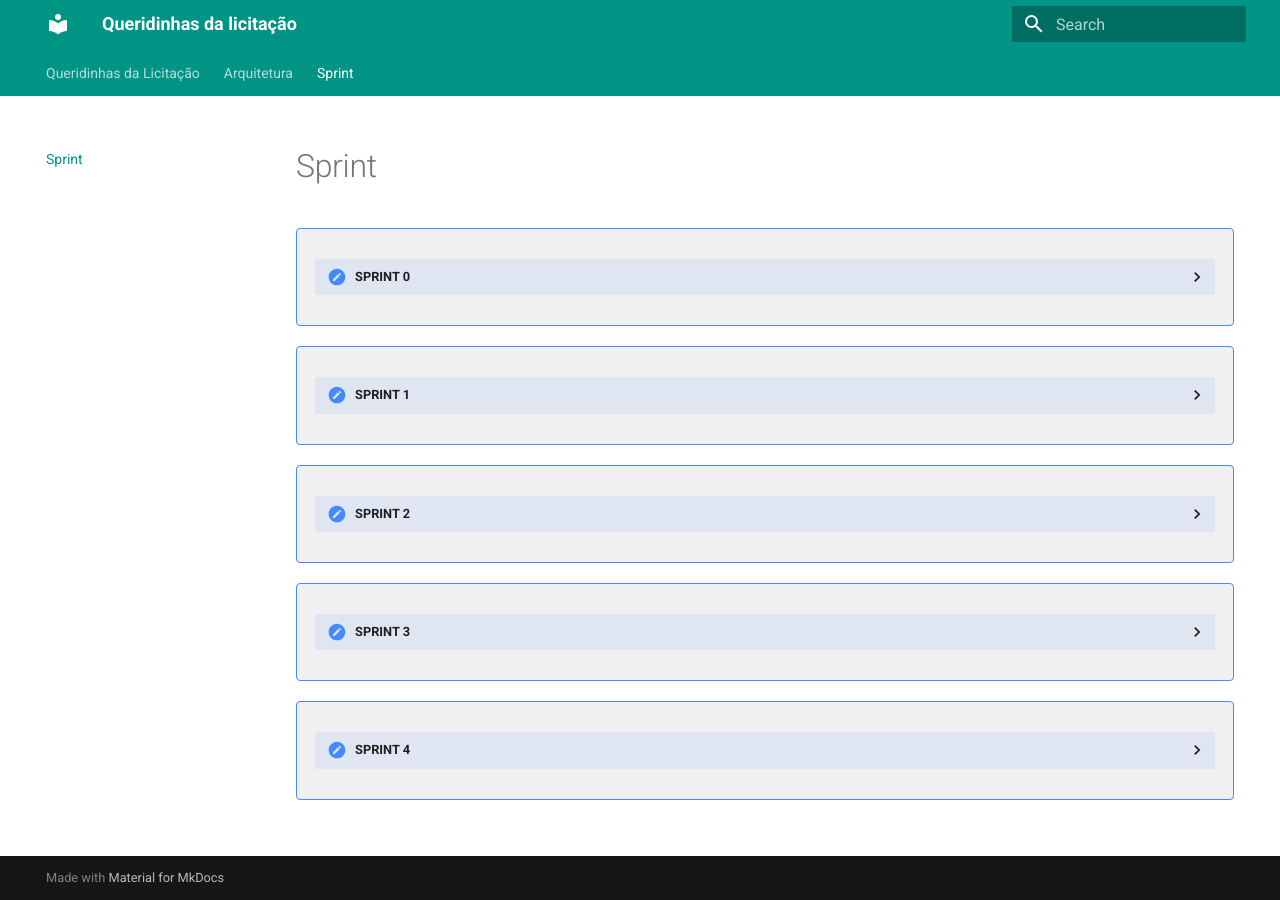
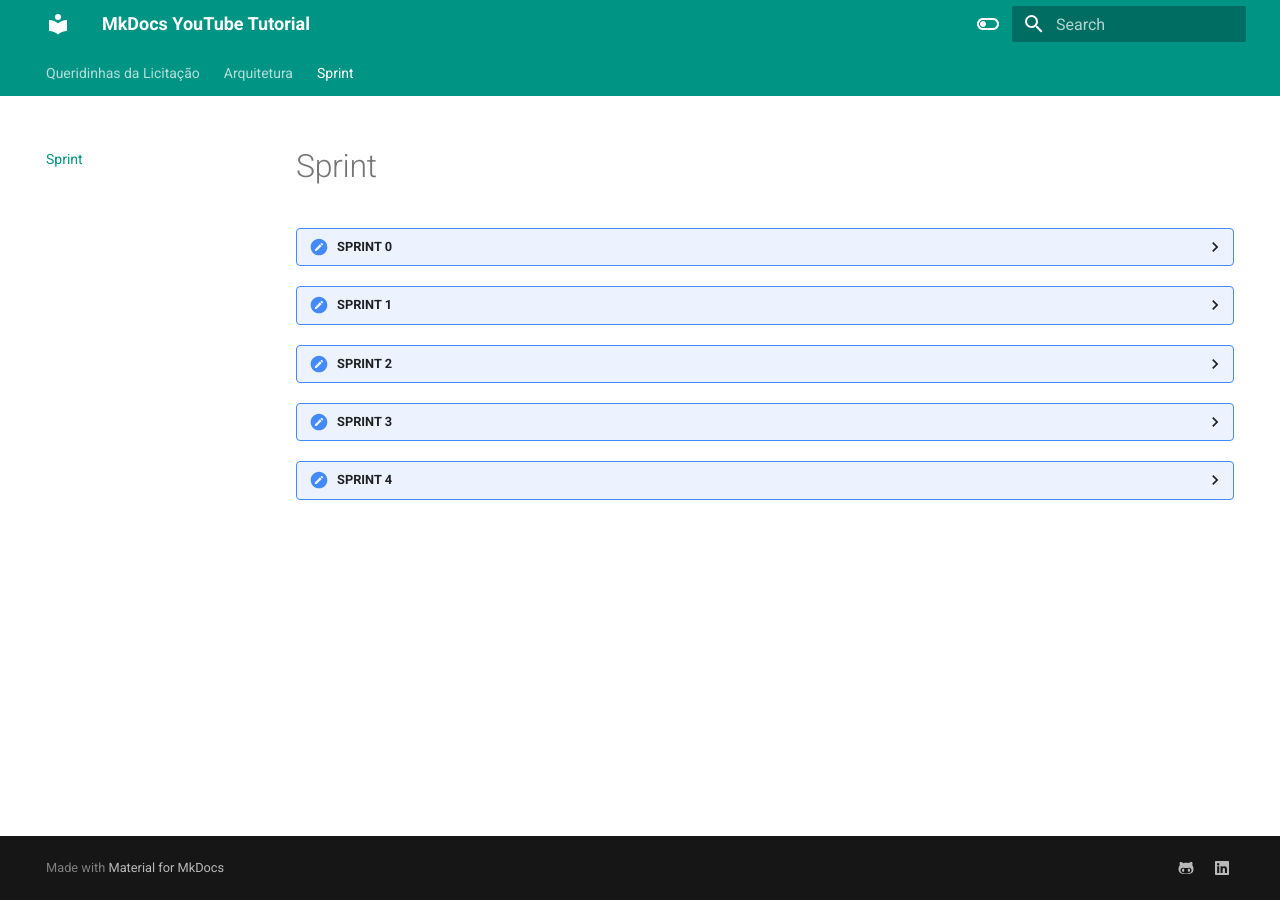
Before and after one commit to davi-aguiar-vieira/mkdocs-teste, an MkDocs documentation site: the page built from docs/Sprint.md, in a window 1280 px wide. Built offline with MkDocs 1.6.1 and Material for MkDocs 9.7.7, drawn with Linux system fonts in a browser that asks for light colours.

```diff
--- a/docs/Sprint.md
+++ b/docs/Sprint.md
@@ -1,153 +1,170 @@
-<details style="background-color: #f0f0f0; padding: 30px;" >
-  <summary style="font-weigth: bold;">SPRINT 0</summary>
-<h2>Sprint 0</h2>
-<p><strong>Período:</strong> 18/03/2024 a 25/03/2024</p>
+<!DOCTYPE html>
+<html lang="en">
+<head>
+<meta charset="UTF-8">
+<meta name="viewport" content="width=device-width, initial-scale=1.0">
+<title>Document</title>
+<style>
+@media (prefers-color-scheme: dark) {
+  .custom-details {
+    background-color: #333; /* Altere para a cor desejada para o modo escuro */
+    color: #fff; /* Altere para a cor desejada para o texto no modo escuro */
+  }
+}
+</style>
+</head>
+<body>
 
-<h3>Formação dos Grupos e Definição dos Temas</h3>
-<p><strong>Descrição:</strong><br>
-Nesta Sprint, o grupo discutiu e decidiu que as reuniões serão realizadas semanalmente, mas podendo ser feita mais de uma vez caso seja necessário, às segundas-feiras às 20:00 na plataforma Discord. Também foi explicado e discutido como o projeto seria conduzido, além de sugerir três possíveis temas para serem abordados no projeto.</p>
+<details class="custom-details">
+  <summary style="font-weight: bold;">SPRINT 0</summary>
+  <h2>Sprint 0</h2>
+  <p><strong>Período:</strong> 18/03/2024 a 25/03/2024</p>
 
-<h3>Reunião 1</h3>
-<p><strong>Data:</strong> 22/03/2024<br>
-<strong>Local:</strong> Discord</p>
+  <h3>Formação dos Grupos e Definição dos Temas</h3>
+  <p><strong>Descrição:</strong><br>
+  Nesta Sprint, o grupo discutiu e decidiu que as reuniões serão realizadas semanalmente, mas podendo ser feita mais de uma vez caso seja necessário, às segundas-feiras às 20:00 na plataforma Discord. Também foi explicado e discutido como o projeto seria conduzido, além de sugerir três possíveis temas para serem abordados no projeto.</p>
 
-<h4>Tarefas Entregues:</h4>
-<ul>
-  <li>Definir o horário, data e frequência das reuniões.</li>
-  <li>Explicar o processo de trabalho do projeto.</li>
-  <li>Sugerir três possíveis temas para o projeto.</li>
-</ul>
+  <h3>Reunião 1</h3>
+  <p><strong>Data:</strong> 22/03/2024<br>
+  <strong>Local:</strong> Discord</p>
 
-<h4>Recursos de Estudo:</h4>
-<ul>
-  <li>Notas da reunião onde foram formados os grupos.</li>
-  <li>Anotações sobre os temas sugeridos.</li>
-</ul>
+  <h4>Tarefas Entregues:</h4>
+  <ul>
+    <li>Definir o horário, data e frequência das reuniões.</li>
+    <li>Explicar o processo de trabalho do projeto.</li>
+    <li>Sugerir três possíveis temas para o projeto.</li>
+  </ul>
 
+  <h4>Recursos de Estudo:</h4>
+  <ul>
+    <li>Notas da reunião onde foram formados os grupos.</li>
+    <li>Anotações sobre os temas sugeridos.</li>
+  </ul>
 </details>
 
-<details style="background-color: #f0f0f0; padding: 30px;" >
-  <summary style="font-weigth: bold;">SPRINT 1</summary>
-<h2>Sprint 1</h2>
-<p><strong>Período:</strong> 25/03/2024 a 01/04/2024</p>
+<details class="custom-details">
+  <summary style="font-weight: bold;">SPRINT 1</summary>
+  <h2>Sprint 1</h2>
+  <p><strong>Período:</strong> 25/03/2024 a 01/04/2024</p>
 
-<h3>Estudo do GitHub e Metodologia Ágil</h3>
-<p><strong>Descrição:</strong><br>
-Nesta Sprint, o time se concentrou em estudar o GitHub e a metodologia ágil para nos prepararmos para o desenvolvimento do projeto. Esta sprint foi dedicada a compreender os princípios básicos de controle de versão, colaboração em equipe e práticas ágeis de desenvolvimento de software.</p>
+  <h3>Estudo do GitHub e Metodologia Ágil</h3>
+  <p><strong>Descrição:</strong><br>
+  Nesta Sprint, o time se concentrou em estudar o GitHub e a metodologia ágil para nos prepararmos para o desenvolvimento do projeto. Esta sprint foi dedicada a compreender os princípios básicos de controle de versão, colaboração em equipe e práticas ágeis de desenvolvimento de software.</p>
 
-<h3>Reunião 2</h3>
-<p><strong>Data:</strong> 25/03/2024<br>
-<strong>Local:</strong> Discord</p>
+  <h3>Reunião 2</h3>
+  <p><strong>Data:</strong> 25/03/2024<br>
+  <strong>Local:</strong> Discord</p>
 
-<h4>Tarefas Entregues:</h4>
-<ul>
-  <li>Estudar o funcionamento básico do GitHub.</li>
-  <li>Criar e clonar repositórios no GitHub.</li>
-  <li>Realizar commits, push e pull requests.</li>
-  <li>Entender o conceito de branch e merge.</li>
-  <li>Familiarizar-se com a metodologia ágil e seus princípios.</li>
-  <li>Pesquisar e discutir sobre as práticas ágeis mais relevantes para o nosso projeto.</li>
-</ul>
+  <h4>Tarefas Entregues:</h4>
+  <ul>
+    <li>Estudar o funcionamento básico do GitHub.</li>
+    <li>Criar e clonar repositórios no GitHub.</li>
+    <li>Realizar commits, push e pull requests.</li>
+    <li>Entender o conceito de branch e merge.</li>
+    <li>Familiarizar-se com a metodologia ágil e seus princípios.</li>
+    <li>Pesquisar e discutir sobre as práticas ágeis mais relevantes para o nosso projeto.</li>
+  </ul>
 
-<h4>Recursos de Estudo:</h4>
-<ul>
-  <li>Tutoriais e documentação do GitHub.</li>
-  <li>Livros e artigos sobre metodologia ágil.</li>
-  <li>Material de referência sobre controle de versão e colaboração em equipe.</li>
-</ul>
-
+  <h4>Recursos de Estudo:</h4>
+  <ul>
+    <li>Tutoriais e documentação do GitHub.</li>
+    <li>Livros e artigos sobre metodologia ágil.</li>
+    <li>Material de referência sobre controle de versão e colaboração em equipe.</li>
+  </ul>
 </details>
 
-<details style="background-color: #f0f0f0; padding: 30px;" >
-  <summary style="font-weigth: bold;">SPRINT 2</summary>
-<h2>Sprint 2</h2>
-<p><strong>Período:</strong> 01/04/2024 a 08/04/2024</p>
+<details class="custom-details">
+  <summary style="font-weight: bold;">SPRINT 2</summary>
+  <h2>Sprint 2</h2>
+  <p><strong>Período:</strong> 01/04/2024 a 08/04/2024</p>
 
-<h3>Estudo do Querido Diário, Raspagem de Dados e Metodologias de Desenvolvimento</h3>
-<p><strong>Descrição:</strong><br>
-Nesta Sprint, dedicamos tempo para estudar e entender os conceitos relacionados à contribuição para o projeto Querido Diário, além de aprofundar nossos conhecimentos em raspagem de dados, criação de spiders, utilização do Scrapy e práticas de desenvolvimento colaborativo como Git Flow, GitHub e Scrum.</p>
+  <h3>Estudo do Querido Diário, Raspagem de Dados e Metodologias de Desenvolvimento</h3>
+  <p><strong>Descrição:</strong><br>
+  Nesta Sprint, dedicamos tempo para estudar e entender os conceitos relacionados à contribuição para o projeto Querido Diário, além de aprofundar nossos conhecimentos em raspagem de dados, criação de spiders, utilização do Scrapy e práticas de desenvolvimento colaborativo como Git Flow, GitHub e Scrum.</p>
 
-<h3>Reunião 3</h3>
-<p><strong>Data:</strong> 01/04/2024<br>
-<strong>Local:</strong> Discord</p>
+  <h3>Reunião 3</h3>
+  <p><strong>Data:</strong> 01/04/2024<br>
+  <strong>Local:</strong> Discord</p>
 
-<h4>Tarefas Entregues:</h4>
-<ul>
-  <li>Pesquisar e compreender o projeto Querido Diário e suas diretrizes para contribuição.</li>
-  <li>Estudar os princípios e técnicas de raspagem de dados.</li>
-  <li>Explorar a criação de spiders para coleta de informações.</li>
-  <li>Aprender sobre o funcionamento do Scrapy como ferramenta de scraping.</li>
-  <li>Entender os conceitos e fluxos de trabalho do Git Flow.</li>
-  <li>Praticar a utilização avançada do GitHub para colaboração em equipe.</li>
-  <li>Aprofundar os conhecimentos sobre Scrum e sua aplicação no contexto do projeto.</li>
-</ul>
+  <h4>Tarefas Entregues:</h4>
+  <ul>
+    <li>Pesquisar e compreender o projeto Querido Diário e suas diretrizes para contribuição.</li>
+    <li>Estudar os princípios e técnicas de raspagem de dados.</li>
+    <li>Explorar a criação de spiders para coleta de informações.</li>
+    <li>Aprender sobre o funcionamento do Scrapy como ferramenta de scraping.</li>
+    <li>Entender os conceitos e fluxos de trabalho do Git Flow.</li>
+    <li>Praticar a utilização avançada do GitHub para colaboração em equipe.</li>
+    <li>Aprofundar os conhecimentos sobre Scrum e sua aplicação no contexto do projeto.</li>
+  </ul>
 
-<h4>Recursos de Estudo:</h4>
-<ul>
-  <li>Documentação do Querido Diário.</li>
-  <li>Tutoriais e materiais sobre raspagem de dados.</li>
-  <li>Documentação oficial do Scrapy.</li>
-  <li>Livros e artigos sobre Git Flow e GitHub.</li>
-  <li>Recursos sobre metodologia Scrum.</li>
-</ul>
-
+  <h4>Recursos de Estudo:</h4>
+  <ul>
+    <li>Documentação do Querido Diário.</li>
+    <li>Tutoriais e materiais sobre raspagem de dados.</li>
+    <li>Documentação oficial do Scrapy.</li>
+    <li>Livros e artigos sobre Git Flow e GitHub.</li>
+    <li>Recursos sobre metodologia Scrum.</li>
+  </ul>
 </details>
 
-<details style="background-color: #f0f0f0; padding: 30px;" >
-  <summary style="font-weigth: bold;">SPRINT 3</summary>
-<h2>Sprint 3</h2>
-<p><strong>Período:</strong> 08/04/2024 a 15/04/2024</p>
+<details class="custom-details">
+  <summary style="font-weight: bold;">SPRINT 3</summary>
+  <h2>Sprint 3</h2>
+  <p><strong>Período:</strong> 08/04/2024 a 15/04/2024</p>
 
-<h3>Alteração da fonte de dados</h3>
-<p><strong>Descrição:</strong><br>
-Nesta Sprint o grupo decidiu, através de uma reunião, não utilizar mais o Querido Diário como a fonte de dados do projeto. Foi decidido então utilizar o Portal Nacional de Contratações Públicas (PNCP) como nossa fonte de dados. Além disso, o grupo também revisou mais alguns comandos do Git para que fossem feitas melhores aplicações no nosso projeto. Ademais, estudamos mais sobre web scraping, pois será bastante utilizado para que seja feita a raspagem de dados do PNCP. Por fim, foi decidido o que cada participante faria até a próxima sprint, que seria: utilização do Figma para criação da página do projeto, web scraping para raspar dados do PNCP, implementação da arquitetura do nosso projeto e criação do diagrama da arquitetura.</p>
+  <h3>Alteração da fonte de dados</h3>
+  <p><strong>Descrição:</strong><br>
+  Nesta Sprint o grupo decidiu, através de uma reunião, não utilizar mais o Querido Diário como a fonte de dados do projeto. Foi decidido então utilizar o Portal Nacional de Contratações Públicas (PNCP) como nossa fonte de dados. Além disso, o grupo também revisou mais alguns comandos do Git para que fossem feitas melhores aplicações no nosso projeto. Ademais, estudamos mais sobre web scraping, pois será bastante utilizado para que seja feita a raspagem de dados do PNCP. Por fim, foi decidido o que cada participante faria até a próxima sprint, que seria: utilização do Figma para criação da página do projeto, web scraping para raspar dados do PNCP, implementação da arquitetura do nosso projeto e criação do diagrama da arquitetura.</p>
 
-<h3>Reunião 4</h3>
-<p><strong>Data:</strong> 10/04/2024<br>
-<strong>Local:</strong> Discord</p>
+  <h3>Reunião 4</h3>
+  <p><strong>Data:</strong> 10/04/2024<br>
+  <strong>Local:</strong> Discord</p>
 
-<h4>Tarefas Entregues:</h4>
-<ul>
-  <li>Revisar comandos do Git.</li>
-  <li>Estudar e aperfeiçoar como fazer webscraping.</li>
-  <li>Entender quais dados coletar do Portal Nacional de Contratações Públicas.</li>
-  <li>Utilizar o Figma para fazer o design e a arquitetura do projeto.</li>
-</ul>
+  <h4>Tarefas Entregues:</h4>
+  <ul>
+    <li>Revisar comandos do Git.</li>
+    <li>Estudar e aperfeiçoar como fazer webscraping.</li>
+    <li>Entender quais dados coletar do Portal Nacional de Contratações Públicas.</li>
+    <li>Utilizar o Figma para fazer o design e a arquitetura do projeto.</li>
+  </ul>
 
-<h4>Recursos de Estudo:</h4>
-<ul>
-  <li>Aula de revisão ministrada pelo líder do grupo sobre comandos de Git.</li>
-  <li>Análise do site do Portal Nacional de Contratações Públicas.</li>
-  <li>Documentação oficial do Scrapy.</li>
-  <li>Utilização da ferramenta de design Figma.</li>
-</ul>
-
+  <h4>Recursos de Estudo:</h4>
+  <ul>
+    <li>Aula de revisão ministrada pelo líder do grupo sobre comandos de Git.</li>
+    <li>Análise do site do Portal Nacional de Contratações Públicas.</li>
+    <li>Documentação oficial do Scrapy.</li>
+    <li>Utilização da ferramenta de design Figma.</li>
+  </ul>
 </details>
 
-<details style="background-color: #f0f0f0; padding: 30px;" >
-  <summary style="font-weigth: bold;">SPRINT 4</summary>
-<h2>Sprint 4</h2>
-<p><strong>Período:</strong> 15/04/2024 a 22/04/2024</p>
+<details class="custom-details">
+  <summary style="font-weight: bold;">SPRINT 4</summary>
+  <h2>Sprint 4</h2>
+  <p><strong>Período:</strong> 15/04/2024 a 22/04/2024</p>
 
-<h3>Novo método para coletar os dados do PNCP</h3>
-<p><strong>Descrição:</strong><br>
-Nesta Sprint, inicialmente, cada participante apresentou para o grupo o que realizou durante a semana e como está o andamento do projeto. Após isso, foi apresentada a nova maneira que seria feita a coleta de dados do PCNP, que não consistiria mais em fazer uma raspagem direta dos dados do PNCP e sim da API fornecida pelo próprio Portal. Após isso, foram passadas as novas tarefas, que seriam essas: Consumir os dados da API do PNCP e implementá-los os dados do arquivo JSON para um banco de dados, desenvolvimento da lógica para recuperar os dados de maiores valores das empresas, implementação e melhoria do site do projeto e desenvolvimento do cadastro e do login do usuário.</p>
+  <h3>Novo método para coletar os dados do PNCP</h3>
+  <p><strong>Descrição:</strong><br>
+  Nesta Sprint, inicialmente, cada participante apresentou para o grupo o que realizou durante a semana e como está o andamento do projeto. Após isso, foi apresentada a nova maneira que seria feita a coleta de dados do PCNP, que não consistiria mais em fazer uma raspagem direta dos dados do PNCP e sim da API fornecida pelo próprio Portal. Após isso, foram passadas as novas tarefas, que seriam essas: Consumir os dados da API do PNCP e implementá-los os dados do arquivo JSON para um banco de dados, desenvolvimento da lógica para recuperar os dados de maiores valores das empresas, implementação e melhoria do site do projeto e desenvolvimento do cadastro e do login do usuário.</p>
 
-<h3>Reunião 5</h3>
-<p><strong>Data:</strong> 17/04/2024<br>
-<strong>Local:</strong> Discord</p>
+  <h3>Reunião 5</h3>
+  <p><strong>Data:</strong> 17/04/2024<br>
+  <strong>Local:</strong> Discord</p>
 
-<h4>Tarefas Entregues:</h4>
-<ul>
-  <li>Criação do esboço do site no Figma</li>
-  <li>Diagrama da arquitetura</li>
-  <li>Molde da arquitetura do projeto</li>
-  <li>Apresentação da API do PNCP</li>
-  <li>Criação do código de cadastro e login do usuário</li>
-</ul>
+  <h4>Tarefas Entregues:</h4>
+  <ul>
+    <li>Criação do esboço do site no Figma</li>
+    <li>Diagrama da arquitetura</li>
+    <li>Molde da arquitetura do projeto</li>
+    <li>Apresentação da API do PNCP</li>
+    <li>Criação do código de cadastro e login do usuário</li>
+  </ul>
 
-<h4>Recursos de Estudo:</h4>
-<ul>
-  <li>API do Portal Nacional de Contratações Públicas</li>
-  <li>Figma</li>
-</ul>
+  <h4>Recursos de Estudo:</h4>
+  <ul>
+    <li>API do Portal Nacional de Contratações Públicas</li>
+    <li>Figma</li>
+  </ul>
+</details>
+
+</body>
+</html>
--- a/mkdocs.yml
+++ b/mkdocs.yml
@@ -1,4 +1,5 @@
-site_name: Queridinhas da licitação
+site_name: MkDocs YouTube Tutorial
+site_url: https://james-willett.github.io/mkdocs-material-youtube-tutorial/
 theme:
   name: material
   features:
@@ -14,8 +15,41 @@ theme:
   language: en
   palette:
     - scheme: default
+      toggle:
+        icon: material/toggle-switch-off-outline
+        name: Switch to dark mode
       primary: teal
       accent: purple
     - scheme: slate
+      toggle:
+        icon: material/toggle-switch
+        name: Switch to light mode
       primary: teal
       accent: lime
+
+plugins:
+  - search
+
+extra:
+  social:
+    - icon: fontawesome/brands/github-alt
+      link: https://github.com/davi-aguiar-vieira
+    - icon: fontawesome/brands/linkedin
+      link: https://www.linkedin.com/feed/?trk=guest_homepage-basic_nav-header-signin
+
+markdown_extensions:
+  - pymdownx.highlight:
+      anchor_linenums: true
+  - pymdownx.inlinehilite
+  - pymdownx.snippets
+  - admonition
+  - pymdownx.arithmatex:
+      generic: true
+  - footnotes
+  - pymdownx.details
+  - pymdownx.superfences
+  - pymdownx.mark
+  - attr_list
+  - pymdownx.emoji:
+      emoji_index: !!python/name:material.extensions.emoji.twemoji
+      emoji_generator: !!python/name:material.extensions.emoji.to_svg
```
Also changed, not shown: docs/index.md (+6 -6 lines), docs/imagens/clara.png (deleted), docs/imagens/lock.jpeg (deleted), 1 other file.
